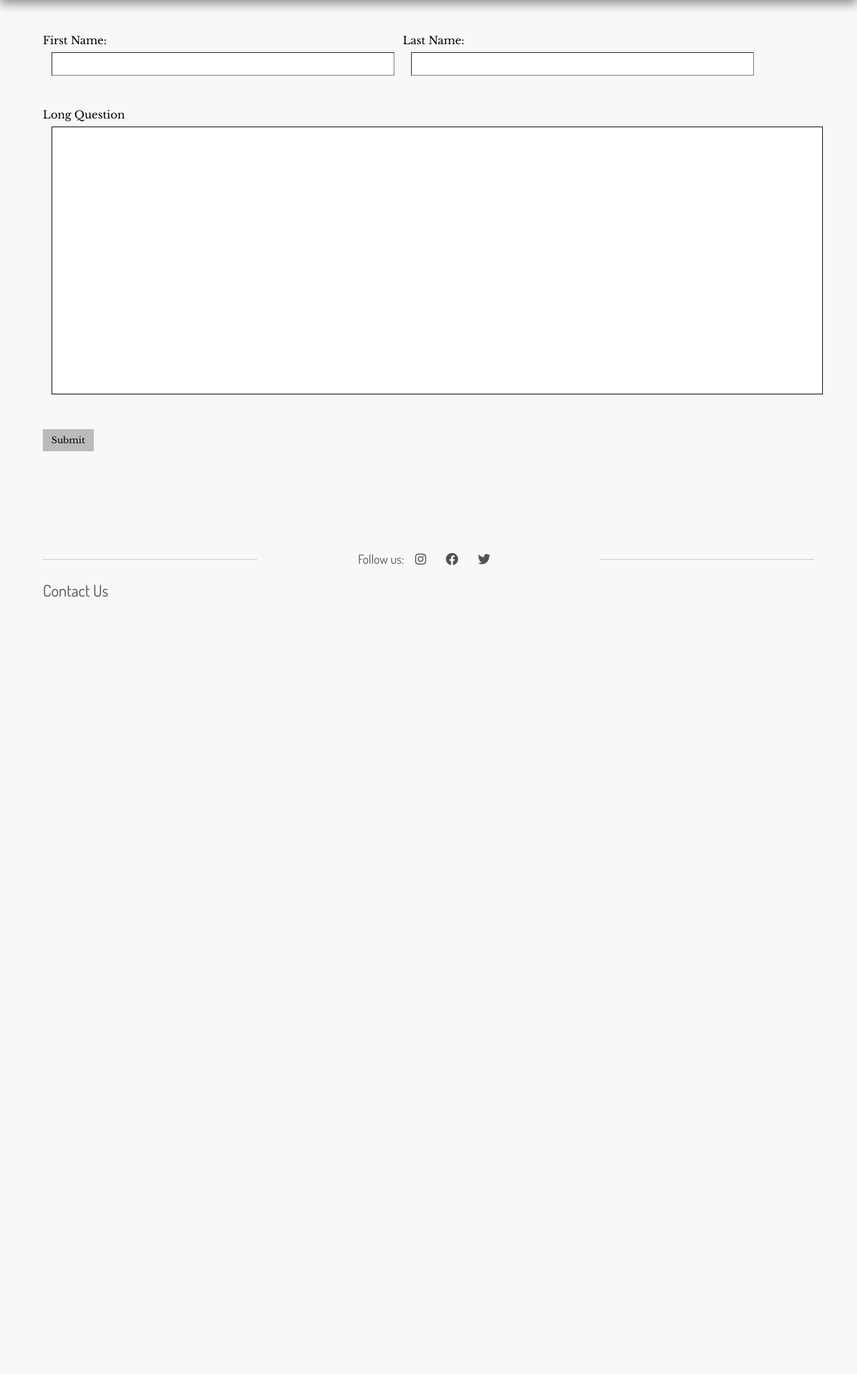
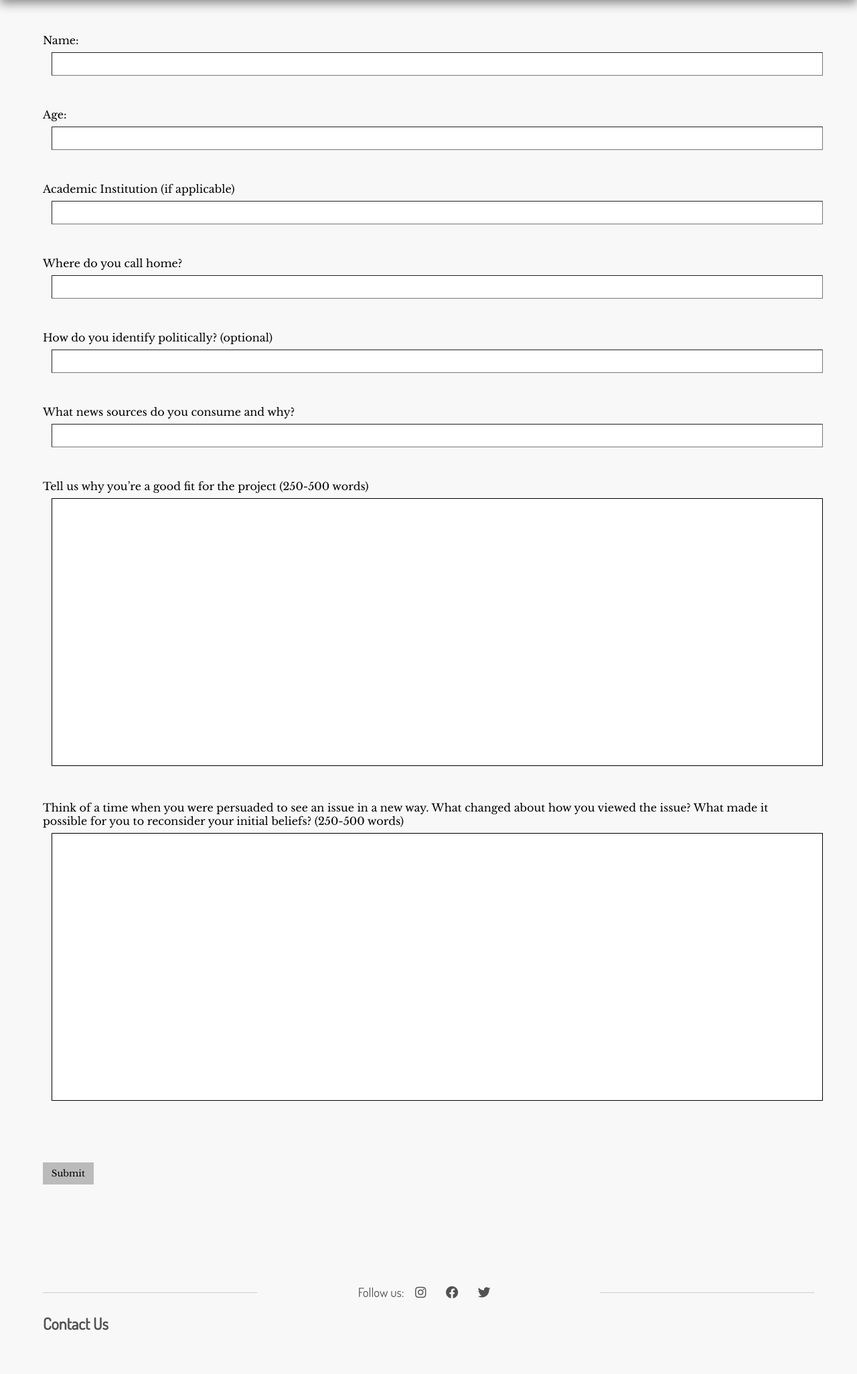
Before and after one commit to Ave-Wat/DPFP-Website, a Flask app: page /application in a window 1280 px wide. Shown: the part 70-2122 px from the top of the page at 67% size. Before the commit the page ends 962 px from the top, so only its background shows below. Run offline with Flask 2, Linux system fonts and the light colour scheme; parts of the project's set-up code (start-up, migrations or seed data) failed here and were passed over; some libraries are stand-ins or nearby versions.

Commit message:
updated application and homepage

```diff
--- a/app.py
+++ b/app.py
@@ -41,11 +41,11 @@ def shared_header_catchall(path):
 
 ########### Running the website server ###########
 if __name__ == '__main__':
-    if len(sys.argv) != 3:
+    """if len(sys.argv) != 3:
         print('Usage: {0} host port'.format(sys.argv[0]), file=sys.stderr)
         exit()
 
     host = sys.argv[1]
     port = int(sys.argv[2])
-    app.run(host=host, port=port, debug=True)
-    #app.run()
+    app.run(host=host, port=port, debug=True)"""
+    app.run()
--- a/src/style.css
+++ b/src/style.css
@@ -21,6 +21,10 @@ body {
 h1, h2, h3{
 	font-family: 'Dosis', sans-serif;
 	font-weight: normal;
+}
+
+h2 {
+	font-weight: bold;
 }
 
 #navbar{
@@ -91,11 +95,11 @@ label {
 	margin-top: 5vh;
 }
 
-input[type=text], input[type=text]:focus {
+input[type=text], input[type=text]:focus, input[type=number], input[type=number]:focus {
 	font-family: 'Libre Baskerville', serif;
   width: 100%;
   padding: 1vh 1vw;
-  margin: 1vh 1vw;
+  margin: 1vh 1vw 6vh 1vw;
   box-sizing: border-box;
 	border-radius: 0px;
 	border-width: 1px;
@@ -116,19 +120,8 @@ input[type=button]:focus, input[type=submit]:focus, input[type=reset]:focus {
 	outline-width: 1px;
 }
 
-.two-col-container{
-	display: flex;
-	width: 88vw;
-}
-
-.two-col {
-	width: 40vw;
-	margin-right: 2vw;
-	float: left;
-}
-
 #long-question-container{
-	margin-top: 5vh;
+	margin-bottom: 5vh;
 }
 
 textarea {
--- a/templates/application.html
+++ b/templates/application.html
@@ -18,20 +18,38 @@
       </nav>
     </header>
     <main>
+      <!--Name:
+        Age:
+        Academic institution, if any?
+        Where do you call home?
+        How do you identify politically? (optional)
+        What news sources do you consume and why?
+
+        Tell us why you’re a good fit for the project (250-500 words)
+
+        Think of a time when you were persuaded to see an issue in a new way. What changed about how you viewed the issue? What made it possible for you to reconsider your initial beliefs? (250-500 words)-->
+
       <form action="{{url_for('submit')}}" method='post'>
-        <div class="two-col-container">
-          <div class="two-col">
-            <label for="first-name">First Name:</label>
-            <input type="text" name="first-name" required>
-          </div>
-          <div class="two-col">
-            <label for="last-name">Last Name:</label>
-            <input type="text" name="last-name" required>
-          </div>
+        <label for="name">Name:</label>
+        <input type="text" name="name" required>
+        <label for="age">Age:</label>
+        <input type="text" name="age" required>
+        <label for="school">Academic Institution (if applicable)</label>
+        <input type="text" name="school">
+        <label for="location">Where do you call home?</label>
+        <input type="text" name="location" required>
+        <label for="ideaology">How do you identify politically? (optional)</label>
+        <input type="text" name="ideaology">
+        <label for="news">What news sources do you consume and why?</label>
+        <input type="text" name="news" required>
+
+        <div id="long-question-container">
+          <label for='long-question1'>Tell us why you’re a good fit for the project (250-500 words)</label>
+          <textarea name='long-question1' required></textarea>
         </div>
         <div id="long-question-container">
-          <label for='long-question'>Long Question</label>
-          <textarea name='long-question' required></textarea>
+          <label for='long-question2'>Think of a time when you were persuaded to see an issue in a new way. What changed about how you viewed the issue? What made it possible for you to reconsider your initial beliefs? (250-500 words)</label>
+          <textarea name='long-question2' required></textarea>
         </div>
         <input type="submit">
       </form>
```
